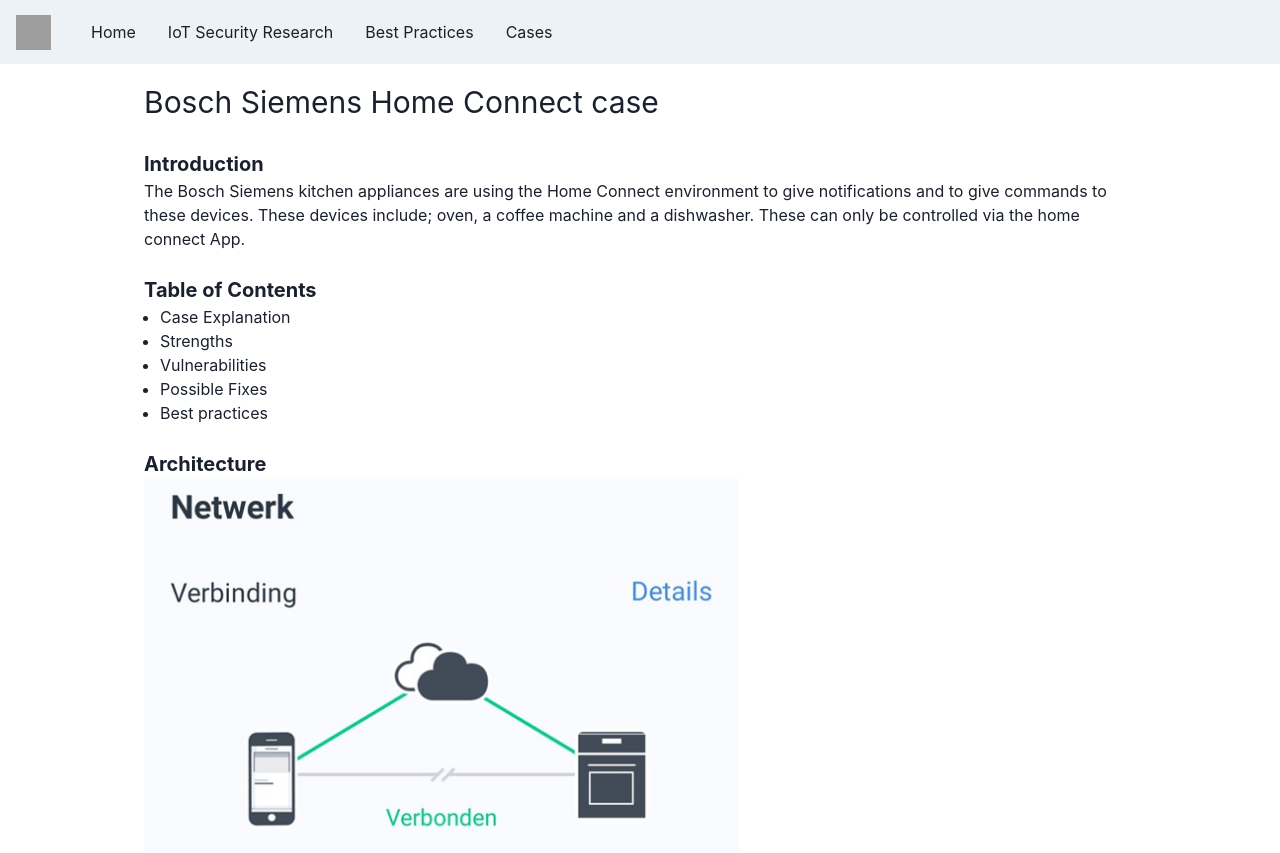
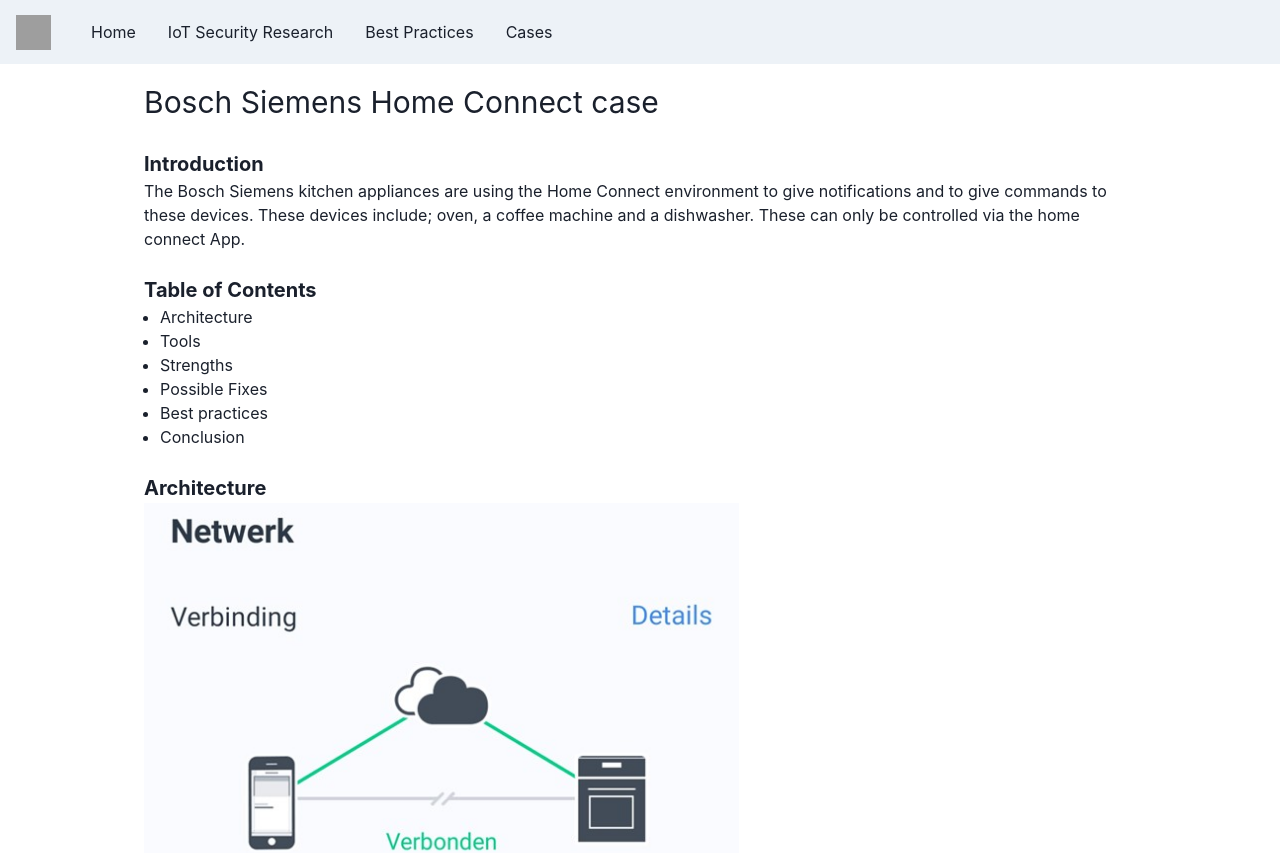
Before and after one commit to fontys-intersect/fontys-intersect.github.io, a React (Create React App) app: page /#/case/boschsiemens in a window 1280 px wide. Shown: the top 853 px of the page. Built offline with nearby package versions, Linux system fonts and the light colour scheme; grey boxes are pictures that could not be loaded.

Commit message:
table of content fixed over all cases

```diff
--- a/src/Components/Pages/Cases/WLED/index.tsx
+++ b/src/Components/Pages/Cases/WLED/index.tsx
@@ -41,6 +41,7 @@
         <ListItem>Vulnerabilities</ListItem>
         <ListItem>Possible Fixes</ListItem>
         <ListItem>Best practices</ListItem>
+        <ListItem>Conclusion</ListItem>
       </UnorderedList>
       <br />
       <Text fontSize="l">
--- a/src/Components/Pages/Cases/airqualitySensor/index.tsx
+++ b/src/Components/Pages/Cases/airqualitySensor/index.tsx
@@ -17,7 +17,7 @@
                 <ListItem>Case Explanation</ListItem>
                 <ListItem>Strengths</ListItem>
                 <ListItem>Vulnerabilities</ListItem>
-                <ListItem>Best Practises</ListItem>
+                <ListItem>Best practices</ListItem>
                 <ListItem>Conclusion</ListItem>
             </UnorderedList>
             <br/>
--- a/src/Components/Pages/Cases/boschSiemens/index.tsx
+++ b/src/Components/Pages/Cases/boschSiemens/index.tsx
@@ -13,11 +13,12 @@
       <br />
       <Text fontSize={"xl"} fontWeight={"bold"}>Table of Contents </Text>
             <UnorderedList>
-                <ListItem>Case Explanation</ListItem>
+                <ListItem>Architecture</ListItem>
+                <ListItem>Tools</ListItem>
                 <ListItem>Strengths</ListItem>
-                <ListItem>Vulnerabilities</ListItem>
                 <ListItem>Possible Fixes</ListItem>
                 <ListItem>Best practices</ListItem>
+                <ListItem>Conclusion</ListItem>
             </UnorderedList>
       <br />
       <Text fontSize={'xl'} fontWeight={'bold'}>Architecture</Text>
--- a/src/Components/Pages/Cases/printer/index.tsx
+++ b/src/Components/Pages/Cases/printer/index.tsx
@@ -33,7 +33,7 @@
       <UnorderedList>
         <ListItem>Strengths</ListItem>
         <ListItem>Vulnerabilities</ListItem>
-        <ListItem>Best Practises</ListItem>
+        <ListItem>Best Practices</ListItem>
         <ListItem>Conclusion</ListItem>
       </UnorderedList>
       <br />
--- a/src/Components/Pages/Cases/smartLock/index.tsx
+++ b/src/Components/Pages/Cases/smartLock/index.tsx
@@ -21,6 +21,7 @@
                 <ListItem>Vulnerabilities</ListItem>
                 <ListItem>Possible fixes</ListItem>
                 <ListItem>Best practices</ListItem>
+                <ListItem>Conclusion</ListItem>
             </UnorderedList>
             <br/>
             <Text fontSize={'xl'} fontWeight={"bold"}>Strengths</Text>
--- a/src/Components/Pages/Cases/smartLockBT/index.tsx
+++ b/src/Components/Pages/Cases/smartLockBT/index.tsx
@@ -19,7 +19,7 @@
             <UnorderedList>
                 <ListItem>Strengths</ListItem>
                 <ListItem>Vulnerabilities</ListItem>
-                <ListItem>Best Practises</ListItem>
+                <ListItem>Best practices</ListItem>
                 <ListItem>Conclusion</ListItem>
             </UnorderedList>
             <br/>
--- a/src/Components/Pages/Cases/smartScreen/index.tsx
+++ b/src/Components/Pages/Cases/smartScreen/index.tsx
@@ -24,7 +24,7 @@
                 <ListItem>Case Explanation</ListItem>
                 <ListItem>Strengths</ListItem>
                 <ListItem>Vulnerabilities</ListItem>
-                <ListItem>Best Practices</ListItem>
+                <ListItem>Best practices</ListItem>
                 <ListItem>Conclusion</ListItem>
             </UnorderedList>
             <br/>
--- a/src/Components/Pages/Cases/smartWatch/index.tsx
+++ b/src/Components/Pages/Cases/smartWatch/index.tsx
@@ -15,7 +15,7 @@
           <ListItem>Case Explanation</ListItem>
         <ListItem>Strengths</ListItem>
         <ListItem >Vulnerabilities</ListItem>
-        <ListItem>Best Practices</ListItem>
+        <ListItem>Best practices</ListItem>
         <ListItem>Conclusion</ListItem>
       </UnorderedList>
         <br/>
```
